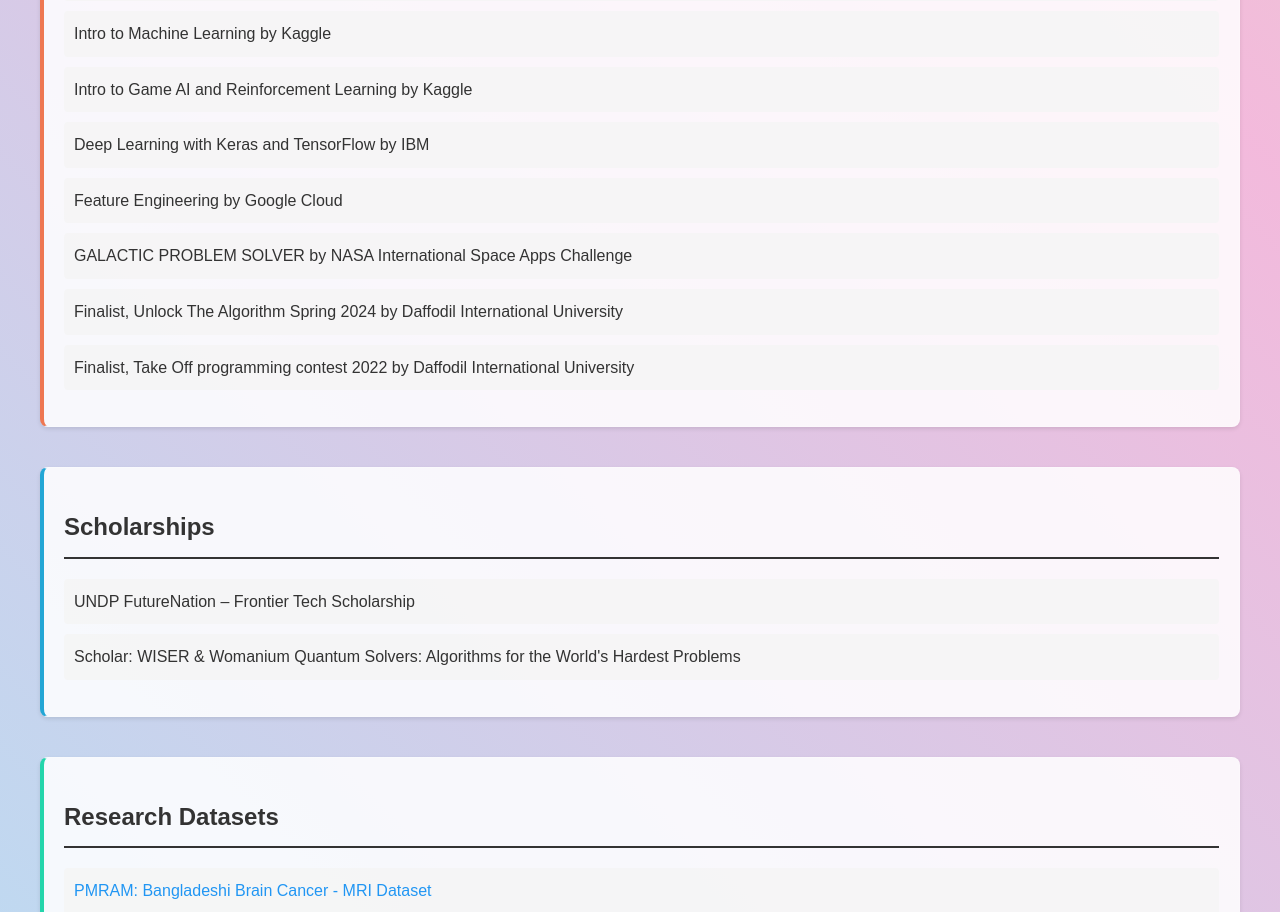
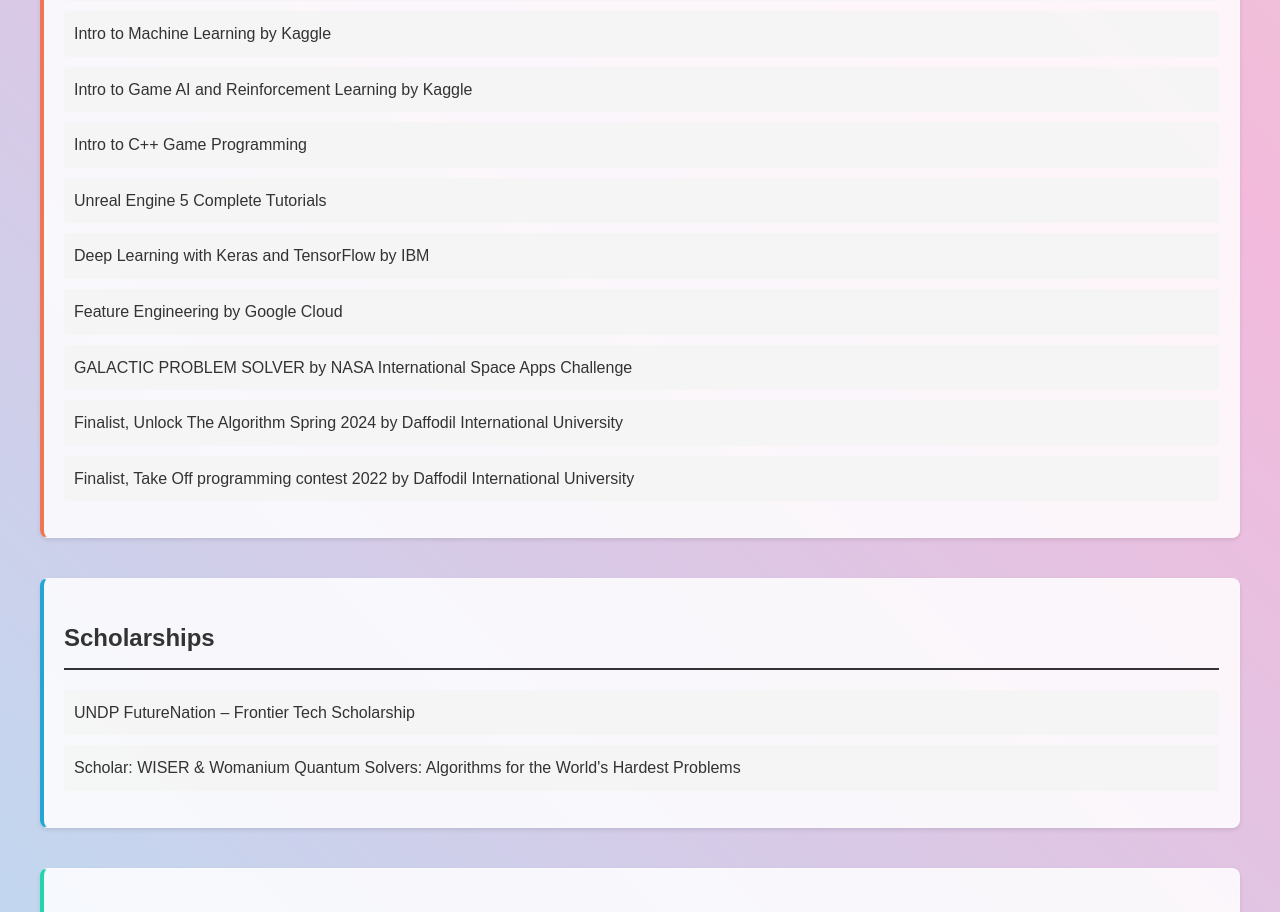
Before and after one commit to Red1-Rahman/Redwan-Rahman-Portfolio, a React (Create React App) app: page / in a window 1280 px wide. Shown: the part 2080-2992 px from the top of the page. Built offline with nearby package versions, Linux system fonts and the light colour scheme.

Commit message:
two new certificates App.tsx
Added two new game dev certificates:
- Intro to C++ Game Programming (Cursa)
- Unreal Engine 5 Complete Tutorials (Cursa)

```diff
--- a/src/App.tsx
+++ b/src/App.tsx
@@ -118,6 +118,26 @@
           </li>
           <li>
             <a
+              href="https://cursa.app/en/my-certificate/cert0b72aa6bd33ff447f2a2d3a10a4058e2"
+              target="_blank"
+              rel="noopener noreferrer"
+              className="certificate-link"
+            >
+              Intro to C++ Game Programming
+            </a>
+          </li>
+          <li>
+            <a
+              href="https://cursa.app/en/my-certificate/cert19bec9533d2b4e0aee65ca50cf316ba9"
+              target="_blank"
+              rel="noopener noreferrer"
+              className="certificate-link"
+            >
+              Unreal Engine 5 Complete Tutorials
+            </a>
+          </li>
+          <li>
+            <a
               href="https://coursera.org/share/bbd7cc45b7923ab8aebe6590a6d46db1"
               target="_blank"
               rel="noopener noreferrer"
```
